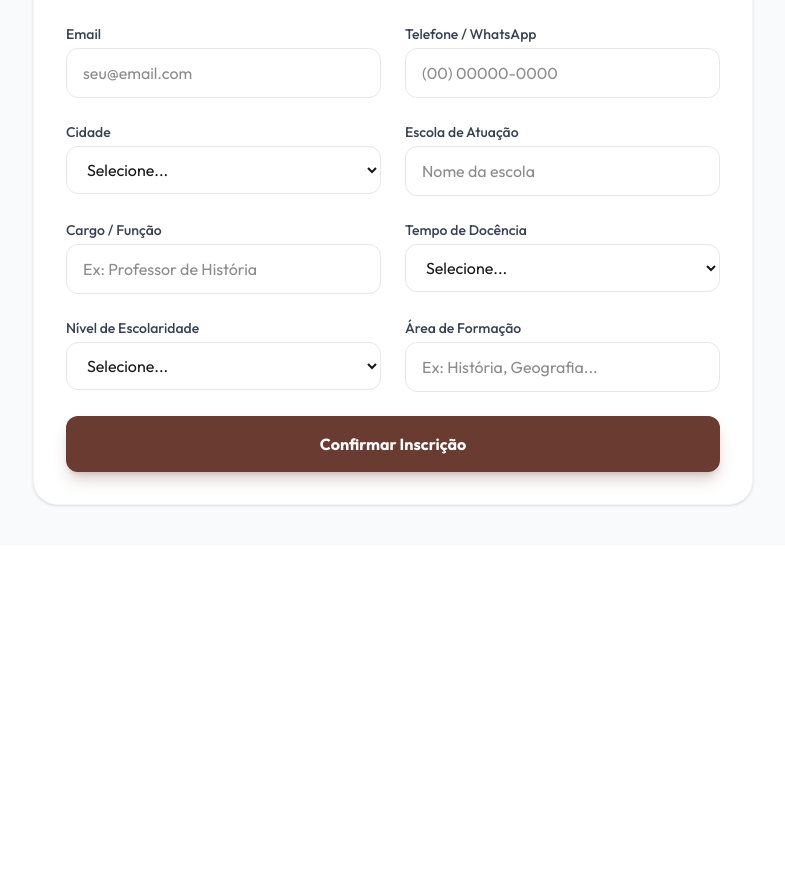
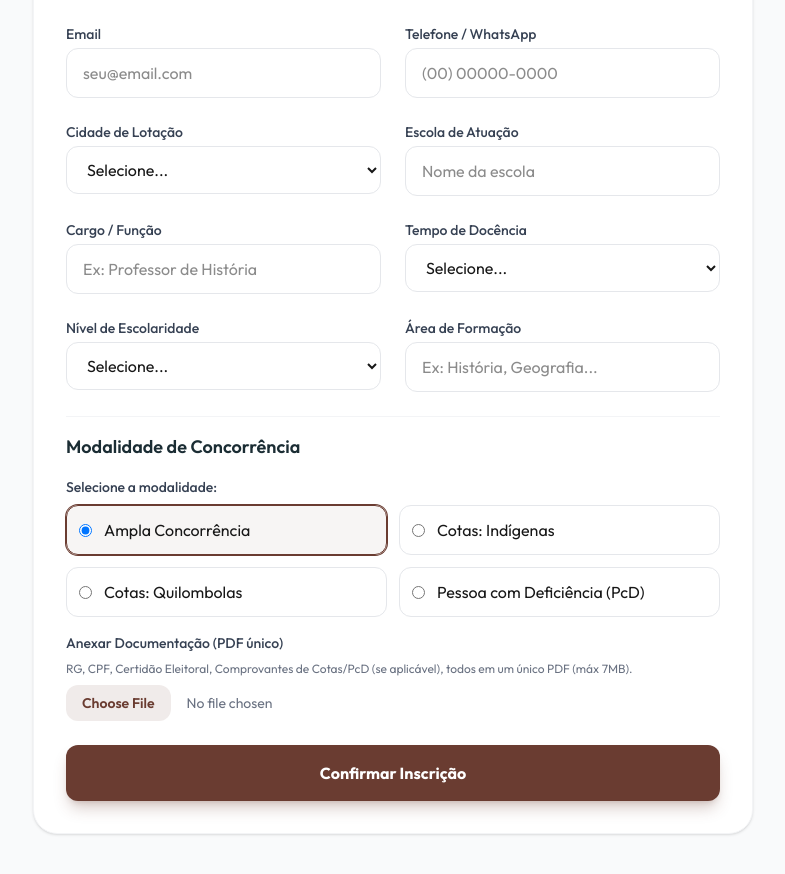
Before and after one commit to weslley-nunes/projeto_resistencia, a Next.js app: page /inscricao in a window 1280 px wide. Shown: the part 332-1206 px from the top of the page, without its empty margins (247-1032 px from the left). Before the commit the page ends 877 px from the top, so only its background shows below. Built offline with nearby package versions, Linux system fonts and the light colour scheme.

Commit message:
feat: Update registration form and deploy script

```diff
--- a/app/api/registration/route.ts
+++ b/app/api/registration/route.ts
@@ -1,17 +1,28 @@
 import { NextResponse } from 'next/server';
 import { prisma } from '@/lib/prisma';
+import { writeFile } from 'fs/promises';
+import { join } from 'path';
+import { mkdir } from 'fs/promises';
 
 export async function POST(req: Request) {
     try {
-        const body = await req.json();
-        const {
-            name, email, cpf, phone, city,
-            school, jobTitle, teachingTime,
-            educationLevel, trainingArea
-        } = body;
+        const formData = await req.formData();
+
+        const name = formData.get('name') as string;
+        const email = formData.get('email') as string;
+        const cpf = formData.get('cpf') as string;
+        const phone = formData.get('phone') as string;
+        const city = formData.get('city') as string;
+        const school = formData.get('school') as string;
+        const jobTitle = formData.get('jobTitle') as string;
+        const teachingTime = formData.get('teachingTime') as string;
+        const educationLevel = formData.get('educationLevel') as string;
+        const trainingArea = formData.get('trainingArea') as string;
+        const quotaType = formData.get('quotaType') as string;
+        const file = formData.get('file') as File;
 
         // Basic validation
-        if (!name || !email || !cpf || !phone) {
+        if (!name || !email || !cpf || !phone || !quotaType) {
             return new NextResponse('Missing required fields', { status: 400 });
         }
 
@@ -29,11 +40,36 @@ export async function POST(req: Request) {
             return new NextResponse('Email or CPF already registered', { status: 409 });
         }
 
+        let fileUrl = '';
+        if (file) {
+            const bytes = await file.arrayBuffer();
+            const buffer = Buffer.from(bytes);
+
+            // Create uploads directory if it doesn't exist
+            const uploadDir = join(process.cwd(), 'public', 'uploads');
+            try {
+                await mkdir(uploadDir, { recursive: true });
+            } catch (e) {
+                // Ignore if already exists
+            }
+
+            // Create a unique filename
+            const uniqueSuffix = `${Date.now()}-${Math.round(Math.random() * 1E9)}`;
+            const originalName = file.name.replace(/[^a-zA-Z0-9.]/g, '_');
+            const filename = `${uniqueSuffix}-${originalName}`;
+            const filepath = join(uploadDir, filename);
+
+            await writeFile(filepath, buffer);
+            fileUrl = `/uploads/${filename}`;
+        }
+
         const registration = await prisma.registration.create({
             data: {
                 name, email, cpf, phone, city,
                 school, jobTitle, teachingTime,
-                educationLevel, trainingArea
+                educationLevel, trainingArea,
+                quotaType,
+                fileUrl
             }
         });
 
--- a/app/inscricao/page.tsx
+++ b/app/inscricao/page.tsx
@@ -16,7 +16,9 @@ export default function RegistrationPage() {
         jobTitle: '',
         teachingTime: '',
         educationLevel: '',
-        trainingArea: ''
+        trainingArea: '',
+        quotaType: 'AMPLA',
+        file: null as File | null
     });
 
     const [isLoading, setIsLoading] = useState(false);
@@ -27,16 +29,33 @@ export default function RegistrationPage() {
         setFormData({ ...formData, [e.target.name]: e.target.value });
     };
 
+    const handleFileChange = (e: React.ChangeEvent<HTMLInputElement>) => {
+        if (e.target.files && e.target.files[0]) {
+            setFormData({ ...formData, file: e.target.files[0] });
+        }
+    };
+
     const handleSubmit = async (e: React.FormEvent) => {
         e.preventDefault();
         setIsLoading(true);
         setError('');
 
+        if (!formData.file) {
+            setError('Por favor, anexe o arquivo PDF com a documentação.');
+            setIsLoading(false);
+            return;
+        }
+
         try {
+            const data = new FormData();
+            Object.entries(formData).forEach(([key, value]) => {
+                if (value) data.append(key, value);
+            });
+
             const res = await fetch('/api/registration', {
                 method: 'POST',
-                headers: { 'Content-Type': 'application/json' },
-                body: JSON.stringify(formData)
+                // Content-Type is set automatically with FormData
+                body: data
             });
 
             if (res.ok) {
@@ -121,16 +140,15 @@ export default function RegistrationPage() {
 
                         <div className="grid md:grid-cols-2 gap-6">
                             <div>
-                                <label className="block text-sm font-medium text-gray-700 mb-1">Cidade</label>
+                                <label className="block text-sm font-medium text-gray-700 mb-1">Cidade de Lotação</label>
                                 <select name="city" required onChange={handleChange} className="w-full px-4 py-3 rounded-xl border border-gray-200 focus:ring-2 focus:ring-brand-primary/50 outline-none">
                                     <option value="">Selecione...</option>
                                     <option value="Arraias">Arraias</option>
-                                    <option value="Aurora">Aurora</option>
+                                    <option value="Aurora do Tocantins">Aurora do Tocantins</option>
                                     <option value="Lavandeira">Lavandeira</option>
+                                    <option value="Paranã">Paranã</option>
                                     <option value="Combinado">Combinado</option>
                                     <option value="Novo Alegre">Novo Alegre</option>
-                                    <option value="Paranã">Paranã</option>
-                                    <option value="Outra">Outra</option>
                                 </select>
                             </div>
                             <div>
@@ -173,6 +191,47 @@ export default function RegistrationPage() {
                             </div>
                         </div>
 
+                        <div className="space-y-4 pt-4 border-t border-gray-100">
+                            <h3 className="font-semibold text-lg text-brand-secondary">Modalidade de Concorrência</h3>
+
+                            <div>
+                                <label className="block text-sm font-medium text-gray-700 mb-2">Selecione a modalidade:</label>
+                                <div className="grid md:grid-cols-2 gap-3">
+                                    <label className={`flex items-center p-3 border rounded-xl cursor-pointer transition ${formData.quotaType === 'AMPLA' ? 'border-brand-primary bg-brand-primary/5 ring-1 ring-brand-primary' : 'border-gray-200 hover:bg-gray-50'}`}>
+                                        <input type="radio" name="quotaType" value="AMPLA" checked={formData.quotaType === 'AMPLA'} onChange={handleChange} className="mr-3" />
+                                        <span>Ampla Concorrência</span>
+                                    </label>
+                                    <label className={`flex items-center p-3 border rounded-xl cursor-pointer transition ${formData.quotaType === 'INDIGENA' ? 'border-brand-primary bg-brand-primary/5 ring-1 ring-brand-primary' : 'border-gray-200 hover:bg-gray-50'}`}>
+                                        <input type="radio" name="quotaType" value="INDIGENA" checked={formData.quotaType === 'INDIGENA'} onChange={handleChange} className="mr-3" />
+                                        <span>Cotas: Indígenas</span>
+                                    </label>
+                                    <label className={`flex items-center p-3 border rounded-xl cursor-pointer transition ${formData.quotaType === 'QUILOMBOLA' ? 'border-brand-primary bg-brand-primary/5 ring-1 ring-brand-primary' : 'border-gray-200 hover:bg-gray-50'}`}>
+                                        <input type="radio" name="quotaType" value="QUILOMBOLA" checked={formData.quotaType === 'QUILOMBOLA'} onChange={handleChange} className="mr-3" />
+                                        <span>Cotas: Quilombolas</span>
+                                    </label>
+                                    <label className={`flex items-center p-3 border rounded-xl cursor-pointer transition ${formData.quotaType === 'PCD' ? 'border-brand-primary bg-brand-primary/5 ring-1 ring-brand-primary' : 'border-gray-200 hover:bg-gray-50'}`}>
+                                        <input type="radio" name="quotaType" value="PCD" checked={formData.quotaType === 'PCD'} onChange={handleChange} className="mr-3" />
+                                        <span>Pessoa com Deficiência (PcD)</span>
+                                    </label>
+                                </div>
+                            </div>
+
+                            <div>
+                                <label className="block text-sm font-medium text-gray-700 mb-2">Anexar Documentação (PDF único)</label>
+                                <p className="text-xs text-gray-500 mb-2">
+                                    RG, CPF, Certidão Eleitoral, Comprovantes de Cotas/PcD (se aplicável), todos em um único PDF (máx 7MB).
+                                </p>
+                                <input
+                                    name="file"
+                                    type="file"
+                                    accept=".pdf"
+                                    required
+                                    onChange={handleFileChange}
+                                    className="w-full text-sm text-gray-500 file:mr-4 file:py-2 file:px-4 file:rounded-xl file:border-0 file:text-sm file:font-semibold file:bg-brand-primary/10 file:text-brand-primary hover:file:bg-brand-primary/20"
+                                />
+                            </div>
+                        </div>
+
                         {error && (
                             <div className="bg-red-50 text-red-500 p-4 rounded-xl text-center text-sm font-medium">
                                 {error}
```
Also changed, not shown: 2 other files (tests, documents, lock files or other folders).
